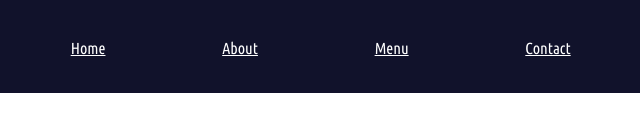
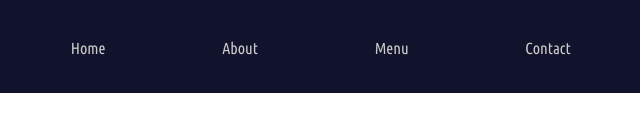
Before and after one commit to egoitzaulestia/Developers-from-Euskadi, a plain HTML site: page 01-Coding-Fundations/index.html in a window 1280 px wide. Shown: the part 217-348 px from the top of the page, 258-898 px from the left. Drawn offline with Linux system fonts and the light colour scheme.

Commit message:
CSS animation

```diff
--- a/01-Coding-Fundations/styles.css
+++ b/01-Coding-Fundations/styles.css
@@ -68,4 +68,17 @@ body {
 .links-wrapper {
     display: flex;
     justify-content: space-between;
+    align-items: center;
 }
+
+.links-wrapper > .nav-link a {
+    font-family: "Ubuntu Condensed", sans-serif;
+    color: #cbcbcb;
+    text-decoration: none;
+    transition: 0.5s;
+}
+
+.links-wrapper > .nav-link a:hover {
+    color: #cea135;
+    letter-spacing: 2px;
+}
```
